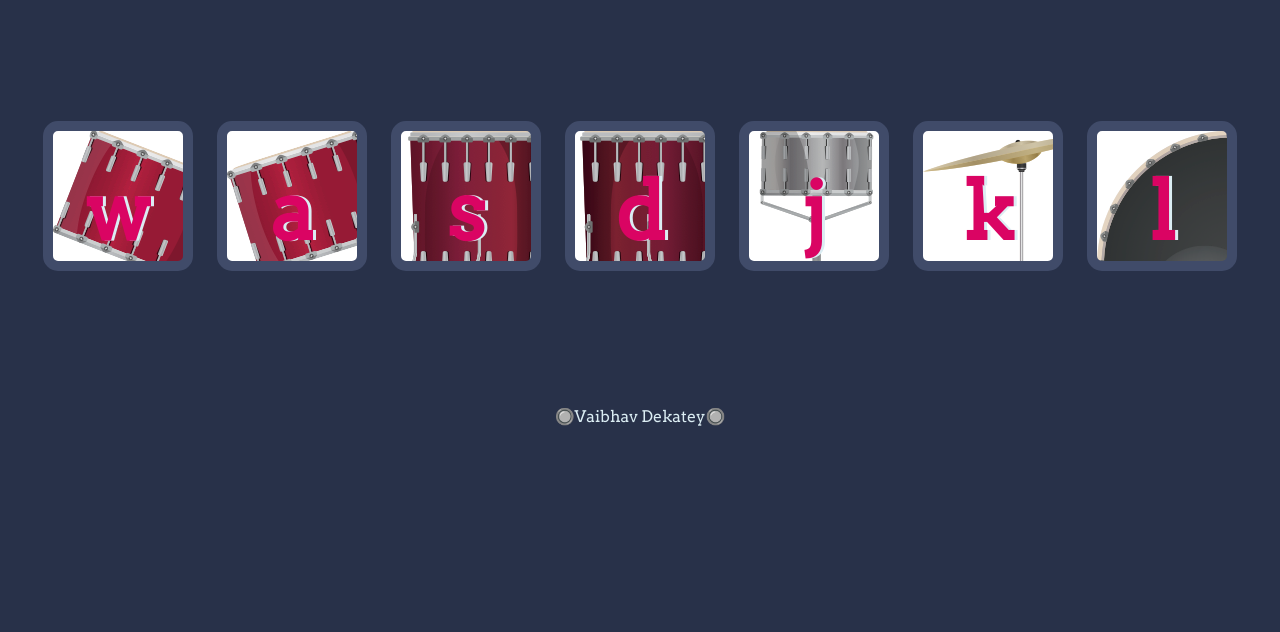
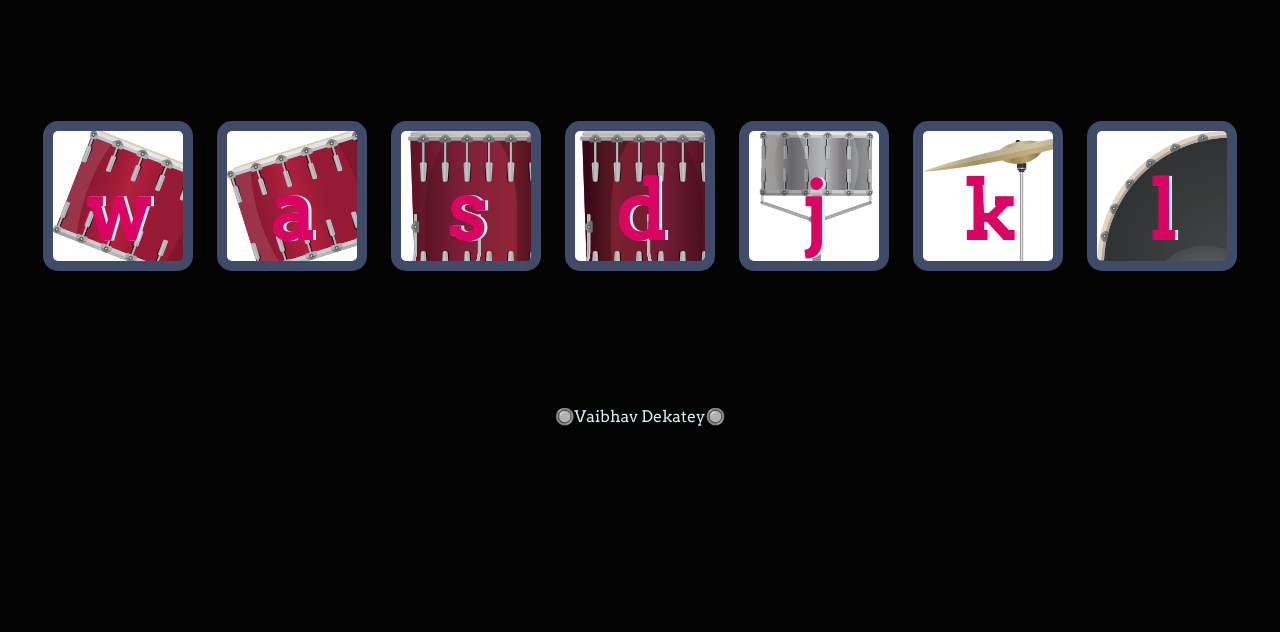
Before and after one commit to vaibhavdekatey/Drum-Kit-Challenge, a plain HTML site: page index.html in a window 1280 px wide. Shown: the part 168-800 px from the top of the page. Drawn offline with Linux system fonts and the light colour scheme.

Commit message:
Update styles.css

```diff
--- a/styles.css
+++ b/styles.css
@@ -1,6 +1,6 @@
 body {
   text-align: center;
-  background-color: #283149;
+  background-color: #030303;
 }
 
 h1 {
```
